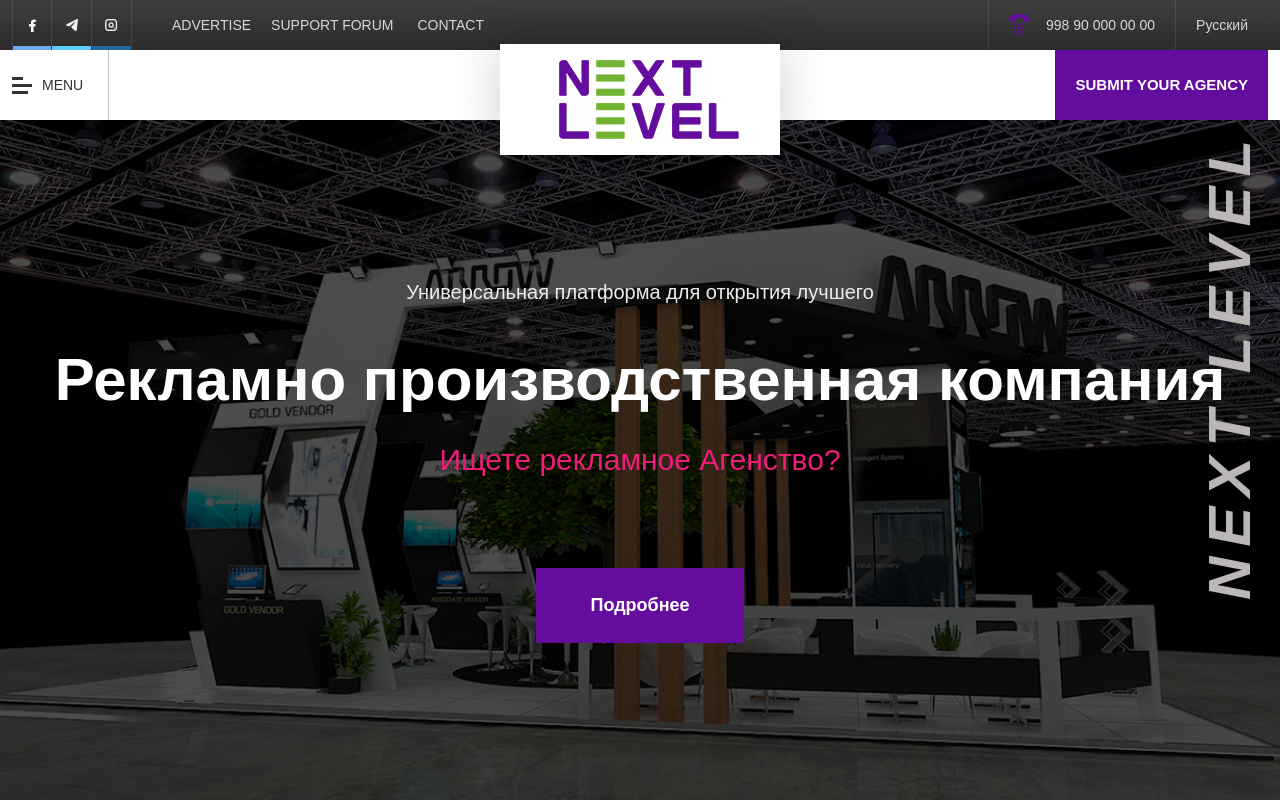
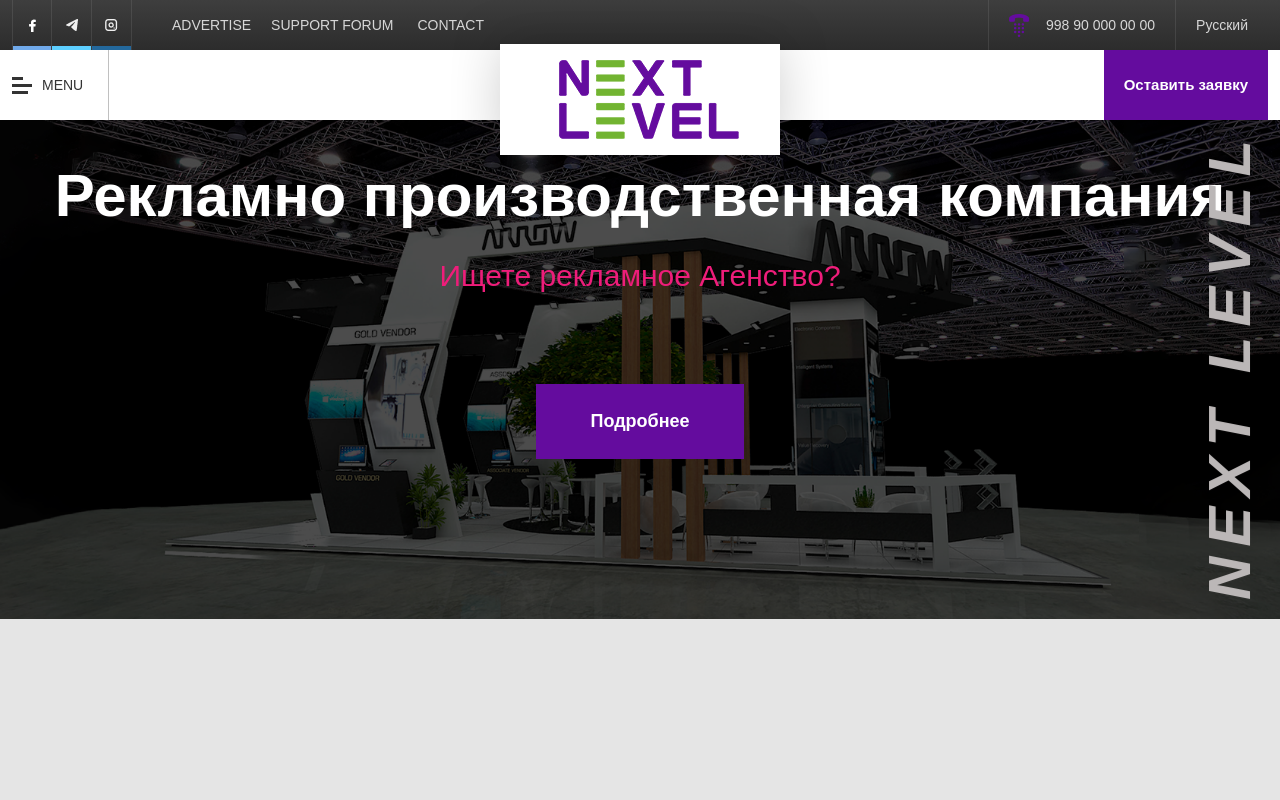
Before and after one commit to 7Davronbek/app-nextlevel-client, a React (Create React App) app: page / in a window 1280 px wide. Shown: the top 800 px of the page. Built offline with nearby package versions, Linux system fonts and the light colour scheme; a web font is replaced by a local one.

Commit message:
practise

```diff
--- a/src/App.js
+++ b/src/App.js
@@ -24,7 +24,7 @@ const App = () => {
       <NextLevel />
       <WorksGalary />
       <SumbitAgency />
-      <LookingFor />
+      {/* <LookingFor /> */}
       <AgencyEvent />
       <Portfolio />
       <Partners/>
--- a/src/components/Header.jsx
+++ b/src/components/Header.jsx
@@ -17,7 +17,7 @@ const Header = () => {
         <div className="container">
           <div className="row">
             <div className="col-12">
-              <h6 style={{ transform: `translateY( ${offsetY * 0.25}px)` }}>Универсальная платформа для открытия лучшего</h6>
+              {/* <h6 style={{ transform: `translateY( ${offsetY * 0.25}px)` }}>Универсальная платформа для открытия лучшего</h6> */}
               <h1 style={{ transform: `translateY( ${offsetY * 0.25}px)` }}>Рекламно производственная компания </h1>
               <h2 style={{ transform: `translateY( ${offsetY * 0.35}px)` }}>Ищете рекламное Агенство?</h2>
               {/* <h3>Explore the world’s leading local and global agencies to find the one that suits your needs.</h3> */}
--- a/src/components/Menu.jsx
+++ b/src/components/Menu.jsx
@@ -15,7 +15,7 @@ const Menu = () => {
                                 {/* <div className="search"><img src="/assets/image/search.png" alt="" /></div> */}
                             </div>
                             <div className="logo"><img src="/assets/image/logo.png" alt="" /></div>
-                            <h6>SUBMIT YOUR AGENCY</h6>
+                            <h6>Оставить заявку</h6>
                         </div>
                     </div>
                 </div>
```
